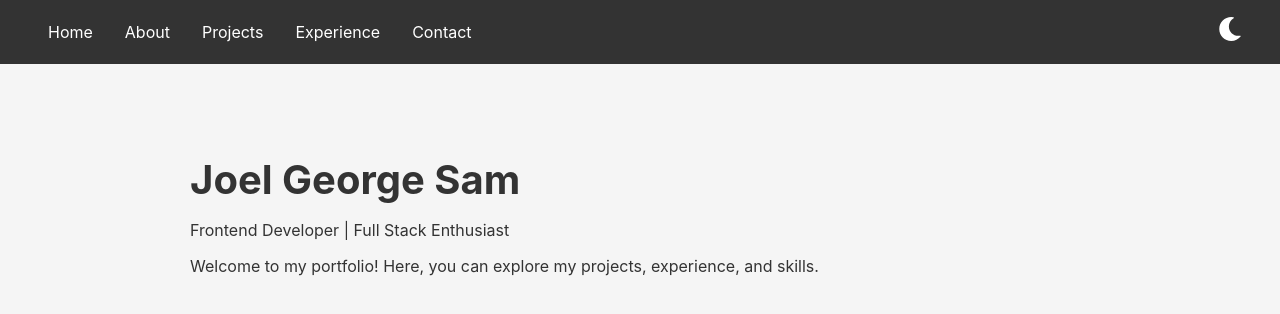
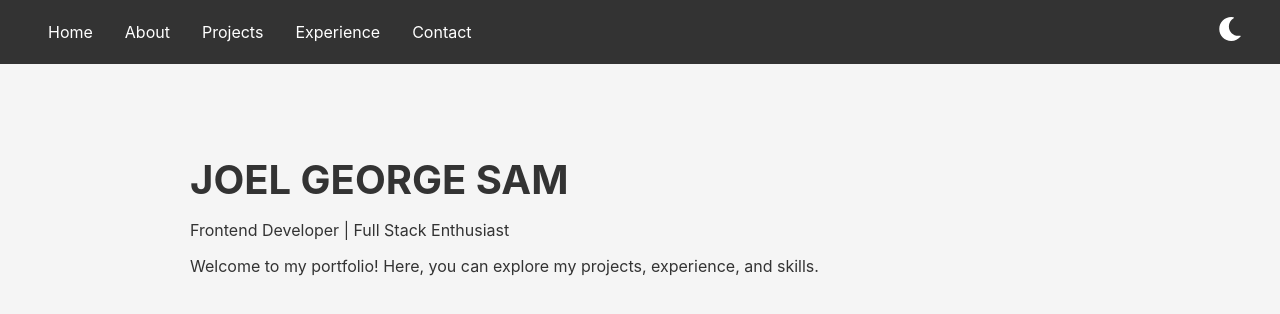
Before and after one commit to JoelGeorgeSam/Joel_Portfolio, a React (Create React App) app: page / in a window 1280 px wide. Shown: the top 314 px of the page. Built offline with nearby package versions, Linux system fonts and the light colour scheme.

Commit message:
Updated portfolio with new changes

```diff
--- a/src/pages/Home.js
+++ b/src/pages/Home.js
@@ -8,7 +8,7 @@ function Home() {
       animate={{ opacity: 1, y: 0 }}
       transition={{ duration: 0.8 }}
     >
-      <h1>Joel George Sam</h1>
+      <h1>JOEL GEORGE SAM</h1>
       <p>Frontend Developer | Full Stack Enthusiast</p>
       <p>Welcome to my portfolio! Here, you can explore my projects, experience, and skills.</p>
     </motion.div>
```
